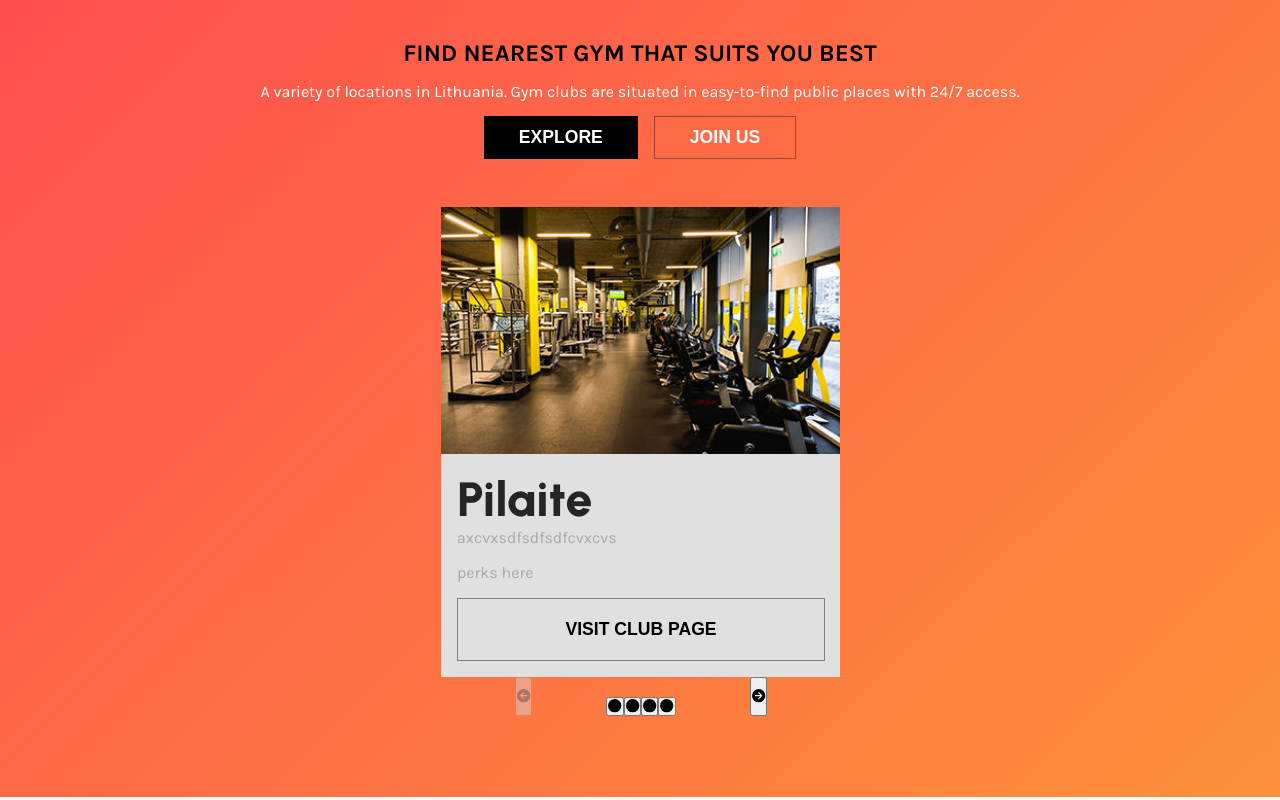
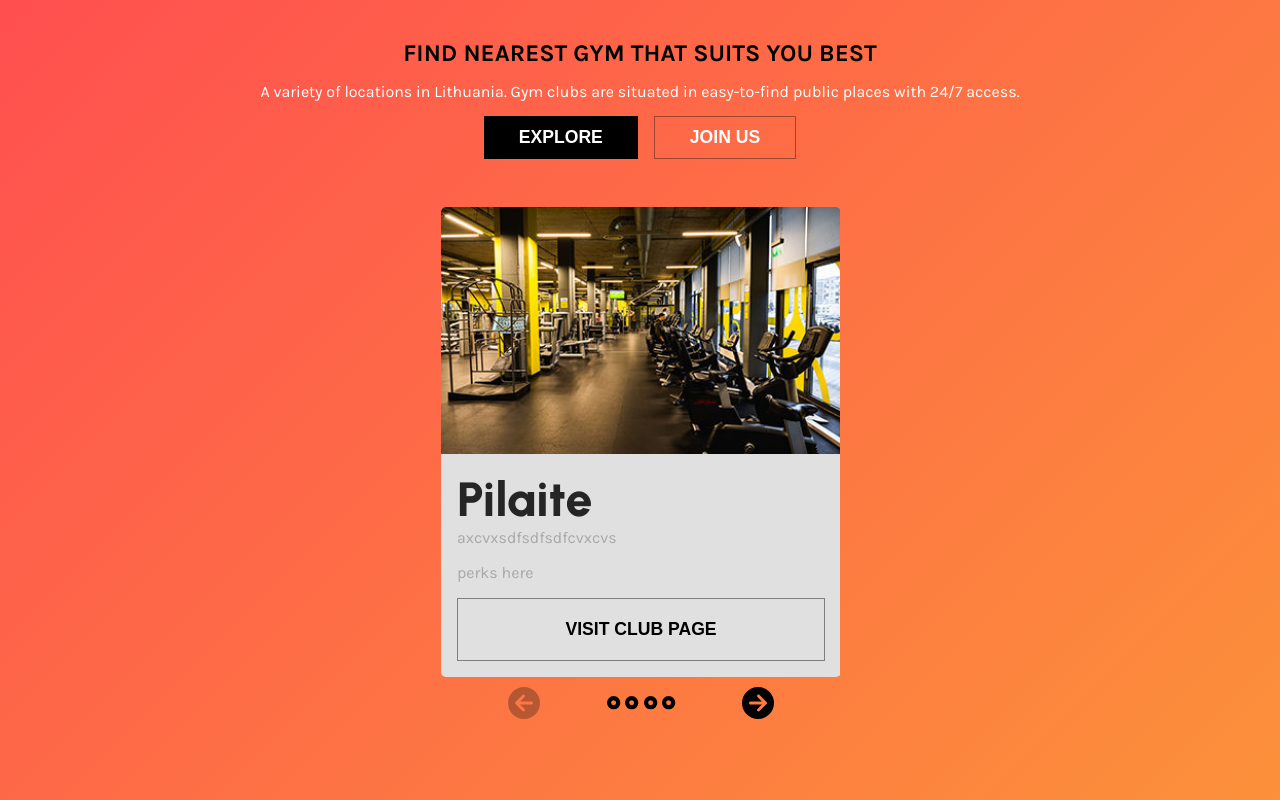
Before and after one commit to aldask/gym, a React (Create React App) app: page / in a window 1280 px wide. Shown: the part 2449-3249 px from the top of the page. Built offline with nearby package versions, Linux system fonts and the light colour scheme.

Commit message:
Need to extract scss. And optimize it for mobile

```diff
--- a/src/Components/Carousel.tsx
+++ b/src/Components/Carousel.tsx
@@ -5,7 +5,7 @@ import { FontAwesomeIcon } from "@fortawesome/react-fontawesome";
 import {
   faArrowCircleLeft,
   faArrowCircleRight,
-  faCircle,
+  faCircleDot,
 } from "@fortawesome/free-solid-svg-icons";
 
 const Carousel = () => {
@@ -52,10 +52,7 @@ const Carousel = () => {
         }`}
         onClick={() => updateIndex(index)}
       >
-        <FontAwesomeIcon
-          icon={faCircle}
-          className="material-symbols-outlined"
-        />
+        <FontAwesomeIcon icon={faCircleDot} />
       </button>
     ));
   };
@@ -64,7 +61,7 @@ const Carousel = () => {
   const isNextDisabled = activeIndex === carouselItems.length - 1;
 
   return (
-    <div className="carousel">
+    <section className="carousel">
       <div
         className="carousel__slide-container"
         style={{ transform: `translateX(-${activeIndex * 100}%)` }}
@@ -73,32 +70,30 @@ const Carousel = () => {
           <Slide key={index} item={item} width="100%" />
         ))}
       </div>
-      <div className="carousel__carousel-buttons">
+      <div className="carousel__buttons">
         <button
-          className="carousel__button-arrow"
           onClick={() => updateIndex(activeIndex - 1)}
           disabled={isPreviousDisabled}
         >
           <FontAwesomeIcon
             icon={faArrowCircleLeft}
-            className="material-symbols-outlined"
+            className="carousel__buttons--big"
           />
         </button>
 
         <div className="carousel__indicators">{renderIndicators()}</div>
 
         <button
-          className="carousel__button-arrow"
           onClick={() => updateIndex(activeIndex + 1)}
           disabled={isNextDisabled}
         >
           <FontAwesomeIcon
             icon={faArrowCircleRight}
-            className="material-symbols-outlined"
+            className="carousel__buttons--big"
           />
         </button>
       </div>
-    </div>
+    </section>
   );
 };
 
--- a/src/Components/Locations/Styles/_locations.scss
+++ b/src/Components/Locations/Styles/_locations.scss
@@ -91,20 +91,18 @@
     width: 400px;
   }
 
-  &__carousel-buttons {
+  &__buttons {
+    padding-top: 10px;
     display: flex;
     justify-content: space-evenly;
+    align-items: center;
 
-    &__button-arrow {
+    button {
       background: none;
       border: none;
-      margin-top: 500px;
-      cursor: pointer;
-      margin-top: 20px;
-
-      button {
-        background: none;
-      }
+    }
+    &--big {
+      font-size: 2rem;
     }
   }
 
@@ -112,20 +110,21 @@
     display: flex;
     justify-content: space-around;
     align-items: center;
-    margin-top: 20px;
+    gap: 5px;
 
     &__indicator-button {
-      background: none;
+      color: #b8b8b8;
       border: none;
       cursor: pointer;
-    }
+      align-items: center;
 
-    &__indicator-button--active {
-      color: #ffffff;
+      &--active {
+        color: #3d3d3d;
+        font-weight: bold;
+      }
     }
   }
 }
-
 
 ////////////////
 
@@ -135,12 +134,14 @@
   height: 470px;
   width: 400px;
   background-color: #e0e0e0;
+  border-radius: 5px;
 
   &__img {
     width: 100%;
     height: 250px;
 
     img {
+      border-radius: 5px 5px 0 0;
       width: 100%;
       height: 100%;
       object-fit: cover;
```
